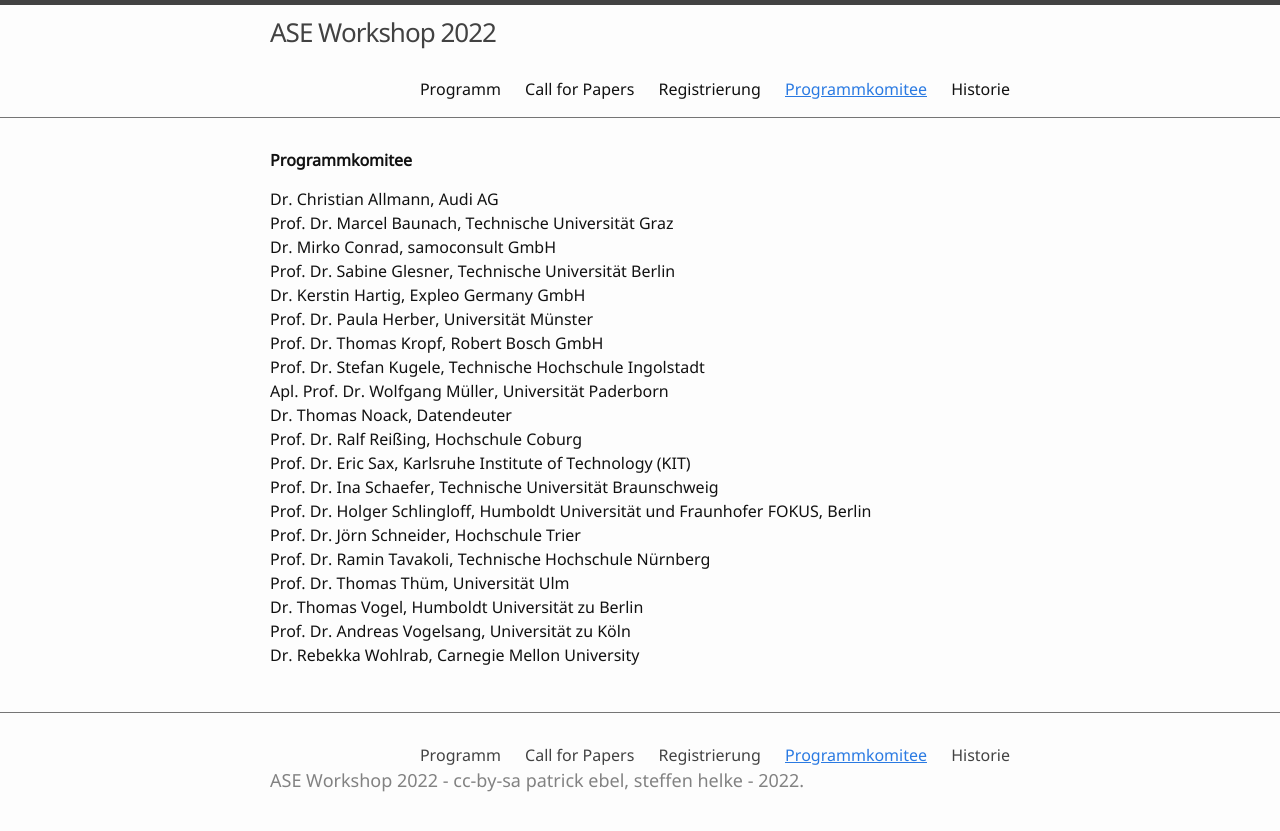
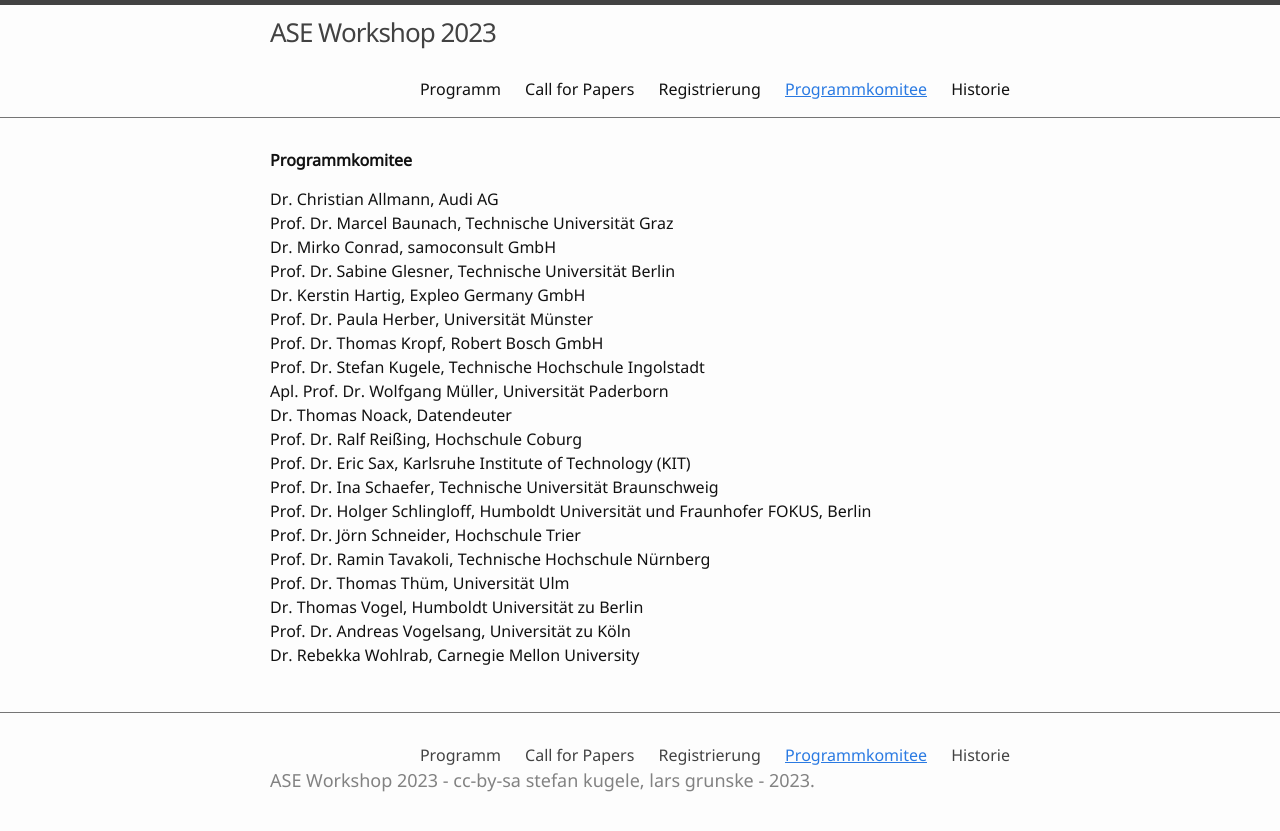
Before and after one commit to ASE-Workshop/2023, a Jekyll site: the page built from 2-programmkomitee.md, in a window 1280 px wide. Shown: the top 831 px of the page. Built offline with Jekyll 4.4.1, drawn with Linux system fonts in a browser that asks for light colours.

Commit message:
Update _config.yml

```diff
--- a/_config.yml
+++ b/_config.yml
@@ -8,19 +8,19 @@
 
 # Site settings
 # title appears in the header
-title: ASE Workshop 2022
+title: ASE Workshop 2023
 # description and keywords for meta tags
-description: "19. Workshop Automotive Software Engineering
+description: "20. Workshop Automotive Software Engineering
 "
 keywords: "workshops, automotive, software engineering"
 
 # author settings for cc-by, appears in the footer
-author: patrick ebel, steffen helke
-pub_year: 2022
-github_username: patebel steffenhelke
+author: stefan kugele, lars grunske
+pub_year: 2023
+github_username: larsgrunske
 
 # add the full url for the github repository
-repo: "https://github.com/ASE-Workshop/2022/"
+repo: "https://github.com/ASE-Workshop/2023/"
 
 # site urls
 # add the url for the domain,
@@ -28,7 +28,7 @@ repo: "https://github.com/ASE-Workshop/2022/"
 url: https://ase-workshop.github.io
 # add subsection of the domain,
 # on gh-pages this is a / followed by the name of the repository
-baseurl: /2022
+baseurl: /2023
 
 # add google analytics if desired (optional)
 # if blank, it will be ignored
```
